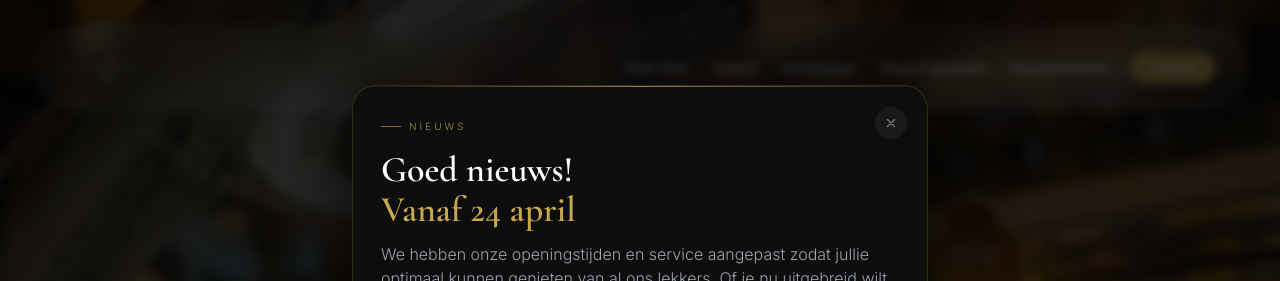
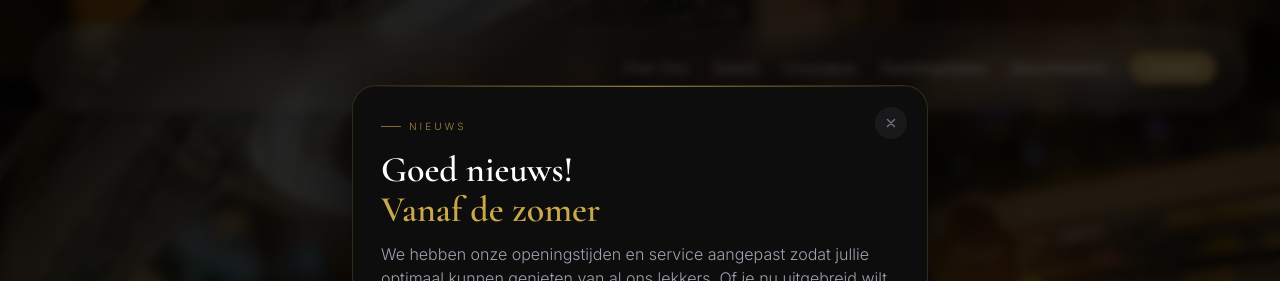
Before and after one commit to dynique-agency/ijssalonitalia, a Next.js app: page / in a window 1280 px wide. Shown: the top 281 px of the page. Built offline with nearby package versions, Linux system fonts and the light colour scheme.

Commit message:
Update announcement: vanaf de zomer

```diff
--- a/app/components/AnnouncementModal.tsx
+++ b/app/components/AnnouncementModal.tsx
@@ -83,7 +83,7 @@ export default function AnnouncementModal() {
             {/* Title */}
             <h2 className="font-cormorant text-3xl md:text-4xl font-semibold text-white leading-tight mb-3">
               Goed nieuws!<br />
-              <span className="text-[#c9a84c]">Vanaf 24 april</span>
+              <span className="text-[#c9a84c]">Vanaf de zomer</span>
             </h2>
             <p className="text-gray-400 text-sm md:text-base leading-relaxed font-light">
               We hebben onze openingstijden en service aangepast zodat jullie optimaal kunnen genieten van al ons lekkers. Of je nu uitgebreid wilt zitten of snel iets wilt ophalen, we staan voor je klaar!
```
